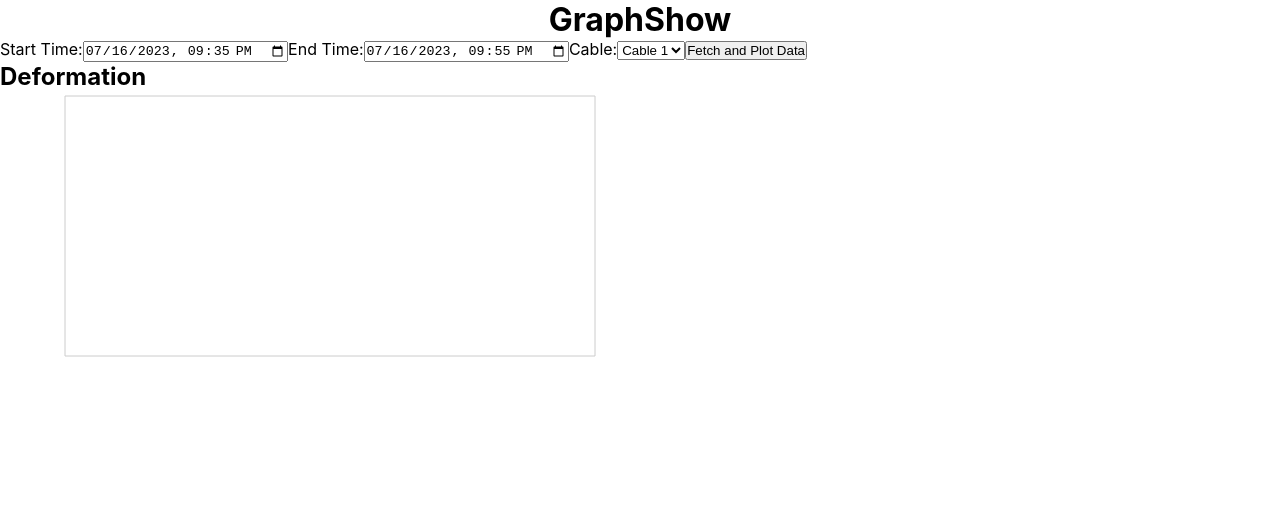
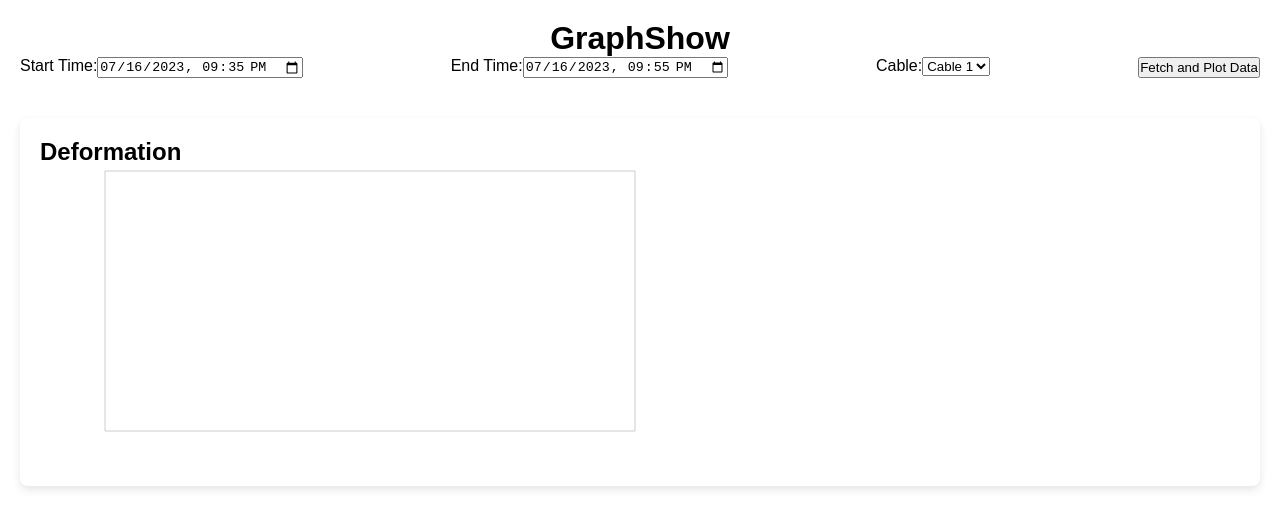
Before and after one commit to bishwjeet7/mining_frontend, a React (Create React App) app: page /graph in a window 1280 px wide. Shown: the top 528 px of the page. Built offline with nearby package versions, Linux system fonts and the light colour scheme.

Commit message:
Update GraphShow.jsx

```diff
--- a/src/components/GraphShow.jsx
+++ b/src/components/GraphShow.jsx
@@ -29,10 +29,34 @@ const GraphShow = () => {
 };
 
 
+ const containerStyle = {
+    display: 'flex',
+    flexDirection: 'column',
+    alignItems: 'center',
+    padding: '20px',
+    fontFamily: 'Arial, sans-serif',
+  };
+
+  const formStyle = {
+    display: 'flex',
+    justifyContent: 'space-between',
+    marginBottom: '20px',
+    width: '100%',
+  };
+
+  const chartContainerStyle = {
+    margin: '20px 0',
+    width: '100%',
+    background: '#fff',
+    borderRadius: '8px',
+    padding: '20px',
+    boxShadow: '0 4px 8px rgba(0,0,0,0.1)',
+  };
+
   return (
-    <div>
+    <div style={containerStyle}>
       <h1>GraphShow</h1>
-
+      <div style={formStyle}>
         <label>
           Start Time:
           <input
@@ -41,7 +65,6 @@ const GraphShow = () => {
             onChange={(e) => setStartTime(new Date(e.target.value).toISOString())}
           />
         </label>
-
         <label>
           End Time:
           <input
@@ -50,8 +73,6 @@ const GraphShow = () => {
             onChange={(e) => setEndTime(new Date(e.target.value).toISOString())}
           />
         </label>
-
-
         <label>
           Cable:
           <select value={cable} onChange={(e) => setCable(e.target.value)}>
@@ -60,14 +81,13 @@ const GraphShow = () => {
             ))}
           </select>
         </label>
-
-      {/* Added Button to fetch data */}
         <button onClick={fetchData}>
           Fetch and Plot Data
         </button>
+      </div>
 
       {data.length > 0 && (
-        <div>
+        <div style={chartContainerStyle}>
           <h2>Graph Data</h2>
           <LineChart width={600} height={300} data={data}>
             <Line type="monotone" dataKey="inverse_velocity" stroke="#8884d8" />
@@ -79,8 +99,7 @@ const GraphShow = () => {
         </div>
       )}
 
-      <div>
-        {/* Graph for Deformation */}
+      <div style={chartContainerStyle}>
         <h2>Deformation</h2>
         <LineChart width={600} height={300} data={data}>
           <Line type="monotone" dataKey="deformation" stroke="#82ca9d" />
```
Lines whose indentation alone changed are shown as unchanged.
